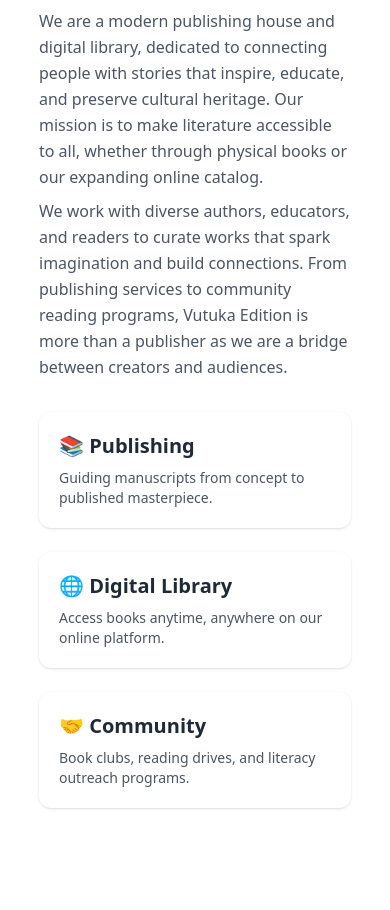
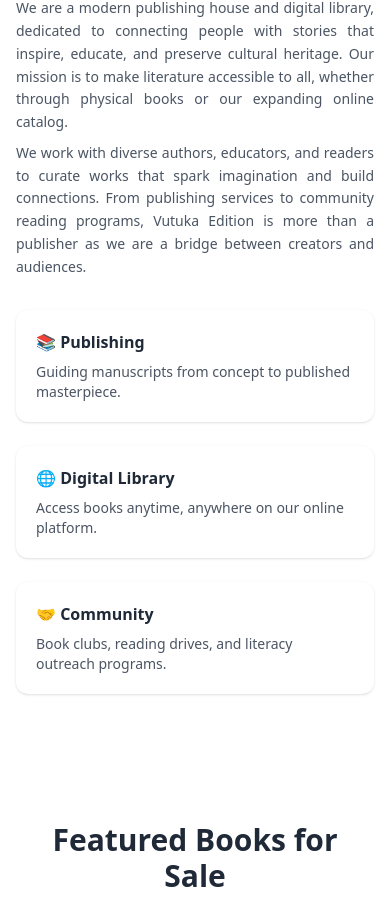
Before and after one commit to Vutuka-Edition/front-end, a React (Vite) app: page / in a window 390 px wide. Shown: the part 1087-1997 px from the top of the page. Built offline with nearby package versions, Linux system fonts and the light colour scheme; no server answers.

Commit message:
added refined book section

```diff
--- /dev/null
+++ b/src/Constants/AboutItems.ts
@@ -0,0 +1,25 @@
+interface AboutItem {
+  icon: string;
+  title: string;
+  description: string;
+}
+
+const aboutItems: AboutItem[] = [
+  {
+    icon: "📚",
+    title: "Publishing",
+    description: "Publishing-description",
+  },
+  {
+    icon: "🌐",
+    title: "Digital Library",
+    description: "Digital Library-description",
+  },
+  {
+    icon: "🤝",
+    title: "Community",
+    description: "Community-description",
+  },
+];
+
+export default aboutItems;
--- a/src/Pages/Home/About.tsx
+++ b/src/Pages/Home/About.tsx
@@ -1,17 +1,20 @@
 import React from 'react';
+import { useTranslation } from 'react-i18next';
 
+import aboutItems from '../../Constants/AboutItems';
 import booksImg from '../../assets/images/books.jpg';
 import readerImg from '../../assets/images/reader.jpg';
 
 const About: React.FC = () => {
+  const { t } = useTranslation();
   return (
-    <section className="bg-white py-16 lg:py-32 px-4 lg:px-20">
-      <div className="max-w-[80vw] mx-auto grid lg:grid-cols-2 gap-16 items-center">
-        <div className="relative">
+    <section className="bg-white py-16 lg:py-32 px-4 md:px-20">
+      <div className="flex flex-col lg:flex-row items-center justify-between gap-12">
+        <div className="lg:hidden 2xl:flex flex-1 relative w-[90%]">
           <img
             src={booksImg}
             alt="Vutuka Edition Library"
-            className="rounded-2xl shadow-lg w-full object-cover"
+            className="rounded-2xl shadow-lg w-full lg:h-[400px] 2xl:h-full object-cover"
           />
           <img
             src={readerImg}
@@ -20,43 +23,25 @@
           />
         </div>
 
-        <div className="">
+        <div className="flex-1">
           <h2 className="text-4xl font-bold text-gray-800 mb-6">
-            About <span className="text-main-hover">Vutuka Edition</span>
+            {t('About-title')} <span className="text-main-hover">Vutuka Edition</span>
           </h2>
-          <p className="text-md lg:text-lg text-gray-600 leading-relaxed mb-2">
-            We are a modern publishing house and digital library, dedicated to connecting people
-            with stories that inspire, educate, and preserve cultural heritage. Our mission is to
-            make literature accessible to all, whether through physical books or our expanding
-            online catalog.
+          <p className="text-sm md:text-md xl:text-lg text-gray-600 leading-relaxed mb-2 text-justify">
+            {t('About-description-one')}
           </p>
-          <p className="text-md lg:text-lg text-gray-600 leading-relaxed mb-8">
-            We work with diverse authors, educators, and readers to curate works that spark
-            imagination and build connections. From publishing services to community reading
-            programs, Vutuka Edition is more than a publisher as we are a bridge between creators
-            and audiences.
+          <p className="text-sm md:text-md xl:text-lg text-gray-600 leading-relaxed mb-8 text-justify">
+            {t('About-description-two')}
           </p>
 
           {/* Feature list */}
           <div className="grid sm:grid-cols-3 gap-6">
-            <div className="bg-white p-5 rounded-xl shadow hover:shadow-md transition">
-              <h3 className="text-xl font-semibold text-gray-800 mb-2">📚 Publishing</h3>
-              <p className="text-gray-600 text-sm">
-                Guiding manuscripts from concept to published masterpiece.
-              </p>
-            </div>
-            <div className="bg-white p-5 rounded-xl shadow hover:shadow-md transition">
-              <h3 className="text-xl font-semibold text-gray-800 mb-2">🌐 Digital Library</h3>
-              <p className="text-gray-600 text-sm">
-                Access books anytime, anywhere on our online platform.
-              </p>
-            </div>
-            <div className="bg-white p-5 rounded-xl shadow hover:shadow-md transition">
-              <h3 className="text-xl font-semibold text-gray-800 mb-2">🤝 Community</h3>
-              <p className="text-gray-600 text-sm">
-                Book clubs, reading drives, and literacy outreach programs.
-              </p>
-            </div>
+            {aboutItems.map((item, index) => (
+              <div key={index} className="bg-white p-5 rounded-xl shadow hover:shadow-md transition">
+                <h3 className="text:lg xl:text-2xl font-semibold text-gray-800 mb-2">{item.icon} {t(item.title)}</h3>
+                <p className="text-gray-600 text-sm">{t(item.description)}</p>
+              </div>
+            ))}
           </div>
         </div>
       </div>
--- a/src/Pages/Home/FeaturedBooks.tsx
+++ b/src/Pages/Home/FeaturedBooks.tsx
@@ -1,20 +1,21 @@
 import React from 'react';
+import { useTranslation } from 'react-i18next';
 
 import { books } from '../../Constants/books';
 import BookItem from '../../Components/BookItem';
 
 const FeaturedBooks: React.FC = () => {
+  const { t } = useTranslation();
   return (
     <section className="bg-white py-16 px-6 sm:px-12 lg:px-20">
       <div className="max-w-7xl mx-auto text-center mb-12">
-        <h2 className="text-4xl font-bold text-gray-800 mb-4">Featured Books for Sale</h2>
+        <h2 className="text-3xl md:text-5xl font-bold text-gray-800 mb-4">{t('featured-books-title')}</h2>
         <p className="text-gray-600 max-w-2xl mx-auto">
-          Discover our latest collection of inspiring reads from talented authors across Africa and
-          beyond. Available in both print and digital formats.
+          {t('featured-books-description')}
         </p>
       </div>
 
-      <div className="max-w-7xl mx-auto grid grid-cols-1 sm:grid-cols-2 lg:grid-cols-4 gap-8">
+      <div className="grid grid-cols-1 sm:grid-cols-2 xl:grid-cols-4 gap-8 justify-items-center">
         {books.slice(0, 4).map((book) => (
           <BookItem key={book.id} book={book} />
         ))}
--- a/src/Pages/Home/Hero.tsx
+++ b/src/Pages/Home/Hero.tsx
@@ -8,19 +8,19 @@
     <div className="flex-1 h-full flex items-center justify-start">
       <div className="w-full flex flex-col items-center md:items-start justify-center gap-8 px-4 md:px-20">
         <div className="flex flex-col gap-8 w-full items-center md:items-start">
-          <h1 className="text-3xl md:text-5xl lg:text-6xl font-bold">{t('welcome')}</h1>
+          <h1 className="text-4xl lg:text-5xl xl:text-6xl font-bold">{t('welcome')}</h1>
           <p className="text-gray-500 text-sm md:text-lg">{t('welcome-description')}</p>
         </div>
         <div className="flex flex-col md:flex-row gap-4 w-full items-center justify-center md:justify-start">
           <Link
             to="/register"
-            className="px-16 py-3 text-lg font-semibold rounded-lg bg-main text-white hover:bg-main-hover transition-colors"
+            className="w-full text-center px-4 py-3 text-lg font-semibold rounded-lg bg-main text-white hover:bg-main-hover transition-colors"
           >
             {t('get-started')}
           </Link>
           <Link
             to="/books"
-            className="px-16 py-3 text-lg font-semibold rounded-lg border border-main text-main transition-colors"
+            className="w-full text-center px-4 py-3 text-lg font-semibold rounded-lg border border-main text-main transition-colors"
           >
             {t('buy-books')}
           </Link>
--- a/src/Pages/Home/index.tsx
+++ b/src/Pages/Home/index.tsx
@@ -16,7 +16,7 @@
 const Home: FC = () => {
   return (
     <main className="relative bg-white-extended">
-      <div id="home" className="h-[70vh] lg:h-[85vh] flex items-center justify-between">
+      <div className="h-[70vh] lg:h-[85vh] flex items-center justify-between">
         <Hero />
         <div className="hidden lg:block flex-1 relative h-full">
           <img src={herobg} alt="hero-bg" className="h-full object-cover" />
--- a/src/i18next/Languages/English/translation.json
+++ b/src/i18next/Languages/English/translation.json
@@ -11,6 +11,18 @@
   "buy-books": "Buy Books",
   "login": "Login",
   "register": "Register",
+  "About-title": "About",
+  "About-description-one": "We are a modern publishing house and digital library, dedicated to connecting people with stories that inspire, educate, and preserve cultural heritage. Our mission is to make literature accessible to all, whether through physical books or our expanding online catalog.",
+  "About-description-two": "We work with diverse authors, educators, and readers to curate works that spark imagination and build connections. From publishing services to community reading programs, Vutuka Edition is more than a publisher as we are a bridge between creators and audiences.",
+  "Publishing": "Publishing",
+  "Publishing-description": "Guiding manuscripts from concept to published masterpiece.",
+  "Digital Library": "Digital Library",
+  "Digital Library-description": "Access books anytime, anywhere on our online platform.",
+  "Community": "Community",
+  "Community-description": "Book clubs, reading drives, and literacy outreach programs.",
+  "featured-books-title": "Featured Books for Sale",
+  "featured-books-description": "Discover our latest collection of inspiring reads from talented authors across Africa and beyond. Available in both print and digital formats.",
+  "More Info": "More Info",
   "HowItWorks-title": "How It Works",
   "HowItWorks-description": "Discover the processes that make our platform unique and user-friendly, designed to connect you with the best of African literature.",
   "HowItWorks-button-description": "Discover how our platform works and how you can benefit from it."
--- a/src/i18next/Languages/French/translation.json
+++ b/src/i18next/Languages/French/translation.json
@@ -11,6 +11,18 @@
   "buy-books": "Acheter des livres",
   "login": "Connexion",
   "register": "S'inscrire",
+  "About-title": "À propos de",
+  "About-description-one": "Nous sommes une maison d'édition moderne et une bibliothèque numérique, dédiée à connecter les gens avec des histoires qui inspirent, éduquent et préservent le patrimoine culturel. Notre mission est de rendre la littérature accessible à tous, que ce soit par le biais de livres physiques ou de notre catalogue en ligne en expansion.",
+  "About-description-two": "Nous travaillons avec des auteurs, des éducateurs et des lecteurs divers pour sélectionner des œuvres qui stimulent l'imagination et établissent des connexions. Des services d'édition aux programmes de lecture communautaire, Vutuka Edition est plus qu'un éditeur, nous sommes un pont entre les créateurs et les publics.",
+  "Publishing": "Édition",
+  "Publishing-description": "Accompagnement des manuscrits de l'idée à la publication.",
+  "Digital Library": "Bibliothèque numérique",
+  "Digital Library-description": "Accédez aux livres à tout moment et en tout lieu sur notre plateforme en ligne.",
+  "Community": "Communauté",
+  "Community-description": "Clubs de lecture, campagnes de lecture et programmes de sensibilisation à l'alphabétisation.",
+  "featured-books-title": "Livres en vedette à vendre",
+  "featured-books-description": "Découvrez notre dernière collection de lectures inspirantes d'auteurs talentueux d'Afrique et d'ailleurs. Disponibles en formats imprimé et numérique.",
+  "More Info": "Plus d'infos",
   "HowItWorks-title": "Comment ça marche",
   "HowItWorks-description": "Découvrez les processus qui rendent notre plateforme unique et conviviale, conçue pour vous connecter avec le meilleur de la littérature africaine.",
   "HowItWorks-button-description": "Découvrez comment notre plateforme fonctionne et comment vous pouvez en bénéficier."
```
Also changed, not shown: src/Components/BookItem.tsx (+7 -5 lines).
